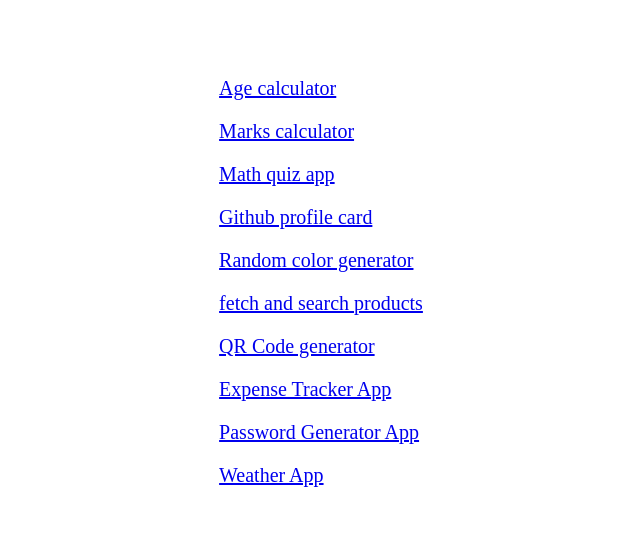
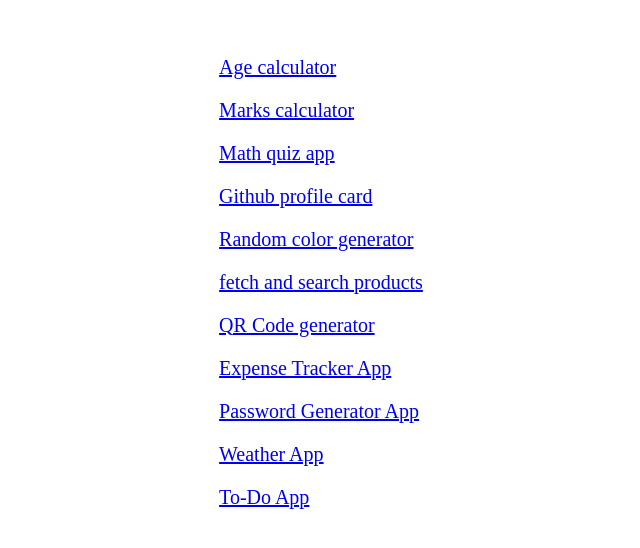
Before and after one commit to amanprasad2707/javascript-projects, a plain HTML site: page index.html in a window 1280 px wide. Shown: the part 126-674 px from the top of the page, without its empty margins (319-959 px from the left). Drawn offline with Linux system fonts and the light colour scheme.

Commit message:
link todo app

```diff
--- a/index.html
+++ b/index.html
@@ -34,6 +34,7 @@
     <a href="Expense Tracker App/index.html">Expense Tracker App</a>
     <a href="Password Generator App/index.html">Password Generator App</a>
     <a href="Weather App/index.html">Weather App</a>
+    <a href="TODO App/index.html">To-Do App</a>
   </div>
 </body>
 
```
